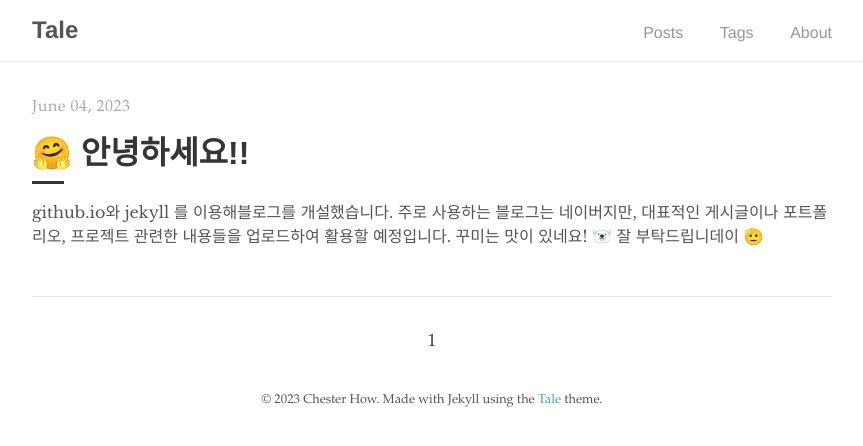
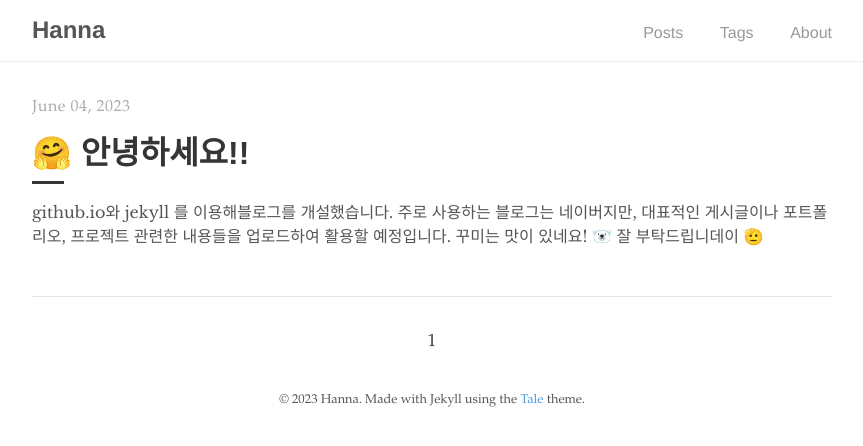
Before and after one commit to mooyah5/Mooyah5.github.io, a Jekyll site: the page built from index.html, in a window 1280 px wide. Shown: the top 446 px of the page, without its empty margins (208-1071 px from the left). Built offline with Jekyll 4.4.1, drawn with Linux system fonts in a browser that asks for light colours; some web fonts are replaced; the list of posts is cut into pages by our own code.

Commit message:
[update] title (덜 변경)

```diff
--- a/_config.yml
+++ b/_config.yml
@@ -1,5 +1,5 @@
 # Site settings
-title: Tale
+title: Hanna
 description: "Minimal Jekyll theme for storytellers"
 baseurl: ""
 url: "https://mooyah5.github.io"
@@ -9,7 +9,7 @@ google_analytics: UA—XXXXXXXX-X
 
 # Author
 author:
-  name: Chester How
+  name: Hanna
   url: https://chester.how
   email: chesterhow@gmail.com
 
```
